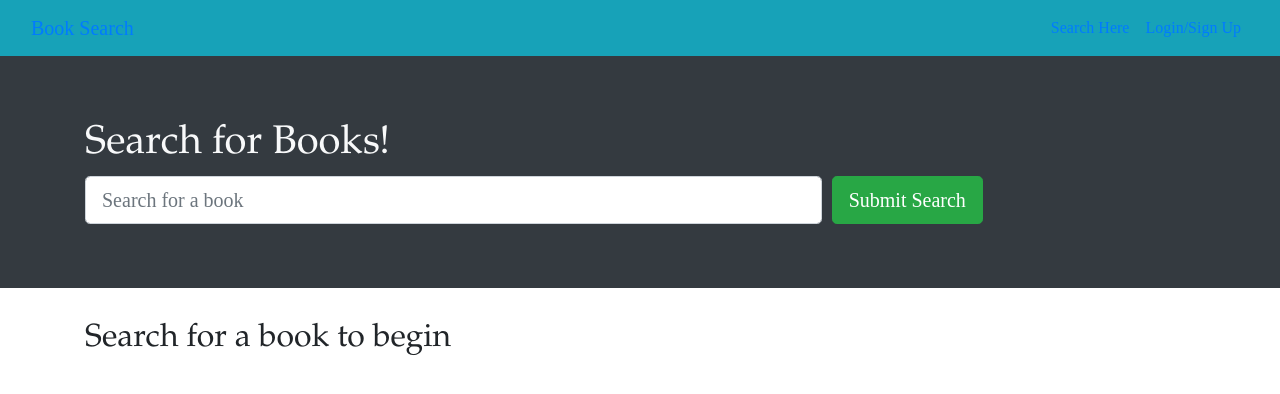
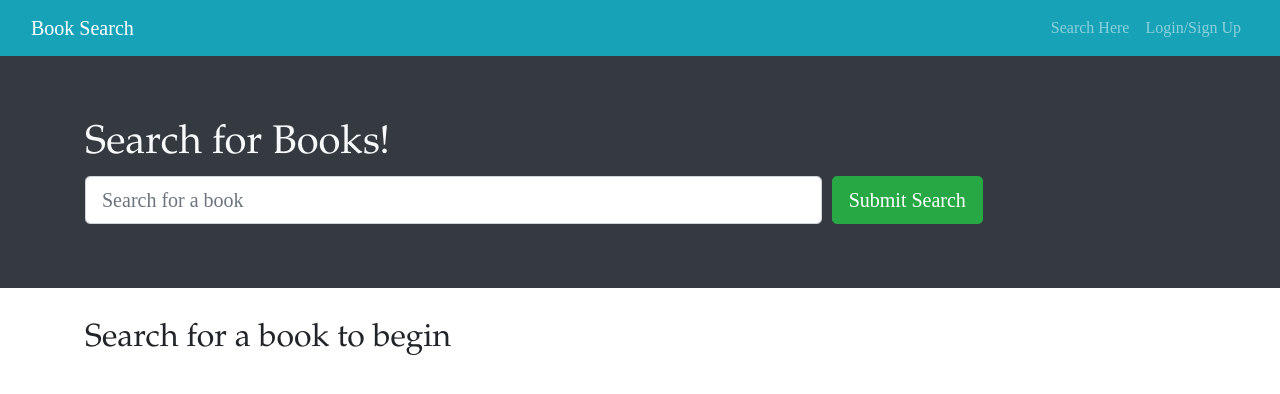
Before and after one commit to codenameabel/book-search-app, a React (Create React App) app in the folder client/: page / in a window 1280 px wide. Shown: the top 394 px of the page. Built offline with nearby package versions, Linux system fonts and the light colour scheme; the HTML template or start-up script is replaced by a standard one.

Commit message:
deploying 1 more time

```diff
--- a/client/src/components/Navbar.js
+++ b/client/src/components/Navbar.js
@@ -12,7 +12,7 @@ const AppNavbar = () => {
 
   return (
     <>
-      <Navbar bg='info' variant='info' expand='lg'>
+      <Navbar bg='info' variant='dark' expand='lg'>
         <Container fluid>
           <Navbar.Brand as={Link} to='/'>
             Book Search
--- a/client/src/pages/SavedBooks.js
+++ b/client/src/pages/SavedBooks.js
@@ -98,7 +98,7 @@ const SavedBooks = () => {
     let savedBooks = userData.me.savedBooks;
     return (
       <>
-        <Jumbotron fluid className='text-light bg-dark'>
+        <Jumbotron fluid className='text-light bg-info'>
           <Container>
             <h1>Viewing saved books!</h1>
             {loading && <h2>LOADING...</h2>}
```
